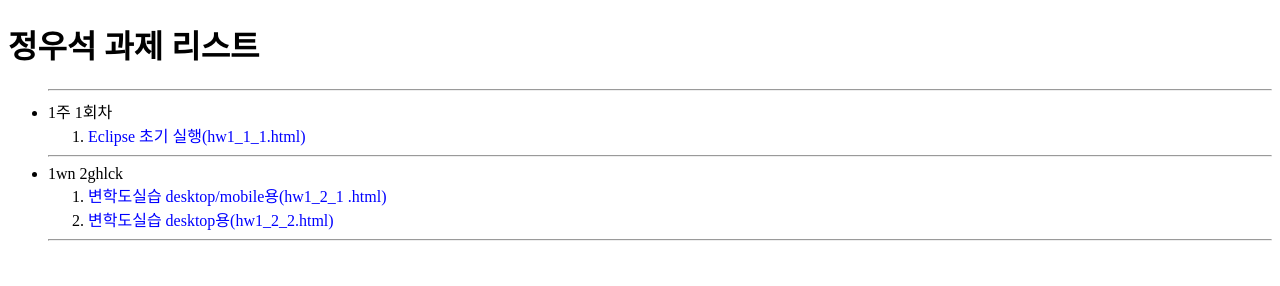
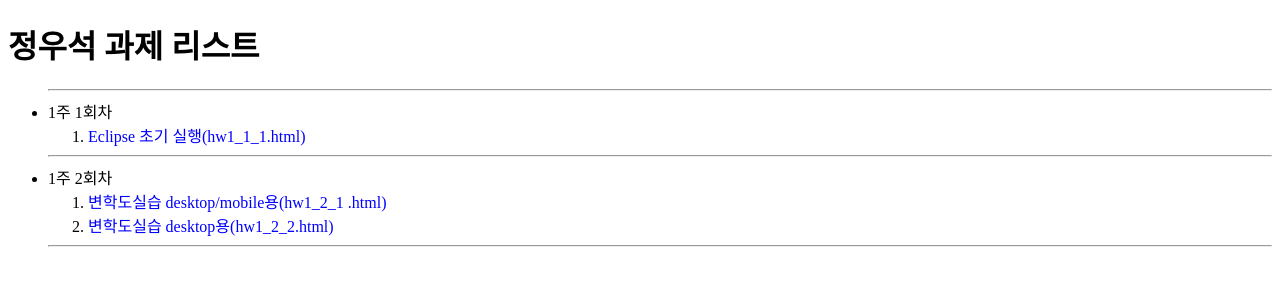
Before and after one commit to Jwooseok/Jwooseok.github.io, a plain HTML site: page hwlist.html in a window 1280 px wide. Drawn offline with Linux system fonts and the light colour scheme.

Commit message:
Update hwlist.html

```diff
--- a/hwlist.html
+++ b/hwlist.html
@@ -14,7 +14,7 @@
  <ol>
   <li><a href="https://Jwooseok.github.io/java/hw1_1_1.html">Eclipse 초기 실행(hw1_1_1.html)</a></li>
  </ol><hr/>
- <li> 1wn 2ghlck </li>
+ <li> 1주 2회차 </li>
  <ol>
  <li><a href="https://Jwooseok.github.io/java/hw1_2_1.html">변학도실습 desktop/mobile용(hw1_2_1 .html)</a></li>
  <li><a href="https://Jwooseok.github.io/java/hw1_2_2.html">변학도실습 desktop용(hw1_2_2.html)</a></li>
```
